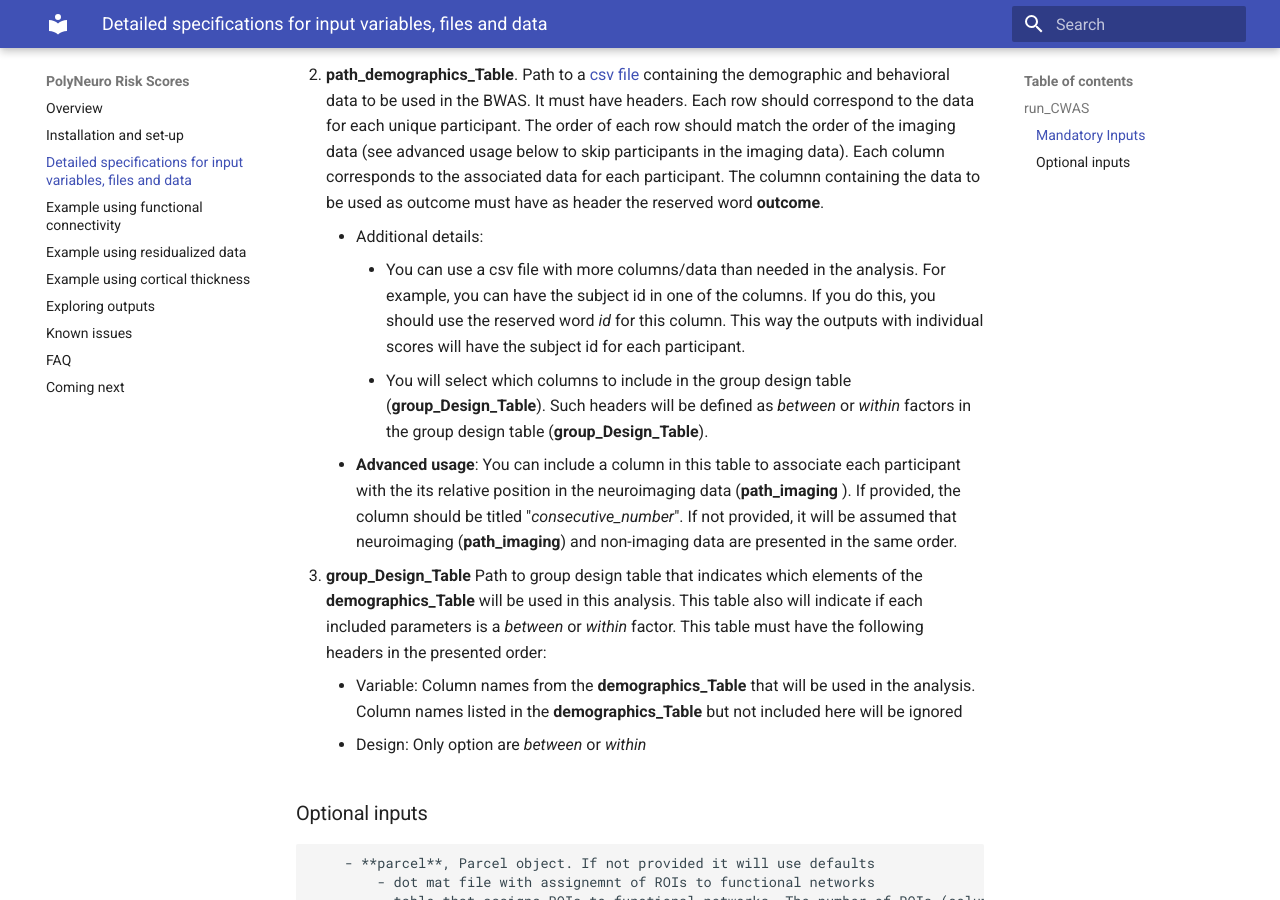
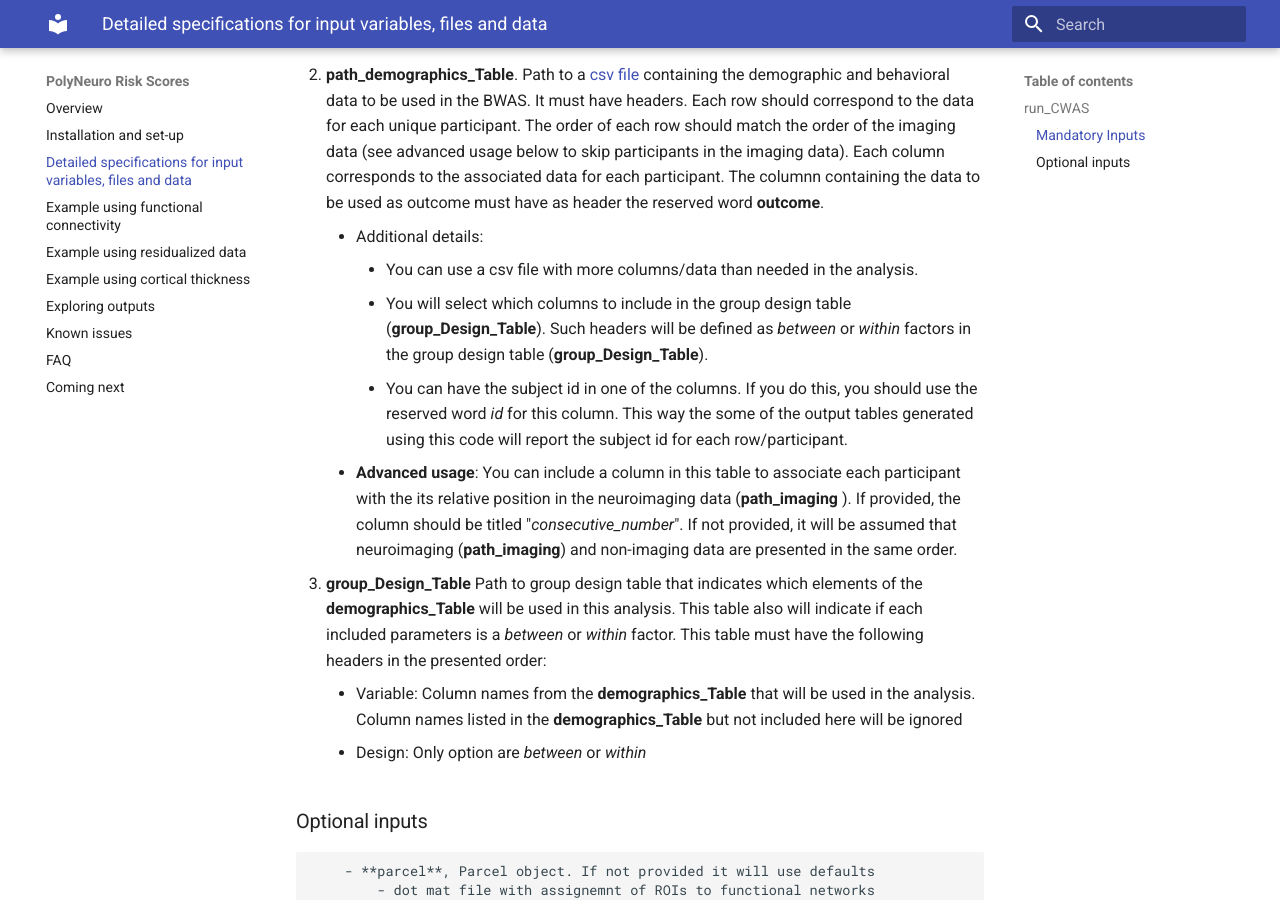
Before and after one commit to omiranda/polyneuro_risk_score, an MkDocs documentation site: the page built from docs/detailed_description.md, in a window 1280 px wide and 900 px high, scrolled down 856 px. Built offline with MkDocs 1.6.1 and Material for MkDocs 9.7.7, drawn with Linux system fonts in a browser that asks for light colours; formulas are drawn with MathJax 3; old or Windows-style settings are respelled for this version of MkDocs.

Commit message:
Update detailed_description.md

```diff
--- a/docs/detailed_description.md
+++ b/docs/detailed_description.md
@@ -21,8 +21,9 @@ The order of each row should match the order of the imaging data (see advanced u
 Each column corresponds to the associated data for each participant.
 The columnn containing the data to be used as outcome must have as header the reserved word **outcome**.
     - Additional details:
-        - You can use a csv file with more columns/data than needed in the analysis. For example, you can have the subject id in one of the columns. If you do this, you should use the reserved word *id* for this column. This way the outputs with individual scores will have the subject id for each participant.
+        - You can use a csv file with more columns/data than needed in the analysis.
         - You will select which columns to include in the group design table (**group_Design_Table**). Such headers will be defined as *between* or *within* factors in the group design table (**group_Design_Table**).
+        - You can have the subject id in one of the columns. If you do this, you should use the reserved word *id* for this column. This way the some of the output tables generated using this code will report the subject id for each row/participant.
     - **Advanced usage**: You can include a column in this table to associate each participant with the its relative position in the neuroimaging data (**path_imaging** ). If provided, the column should be titled "*consecutive_number*". If not provided, it will be assumed that neuroimaging (**path_imaging**) and non-imaging data are presented in the same order.
 1. **group_Design_Table** Path to group design table that indicates which elements of the **demographics_Table** will be used in this analysis. This table also will indicate if each included parameters is a *between* or *within* factor. This table must have the following headers in the presented order:
     - Variable: Column names from the **demographics_Table** that will be used in the analysis. Column names listed in the **demographics_Table** but not included here will be ignored
```
